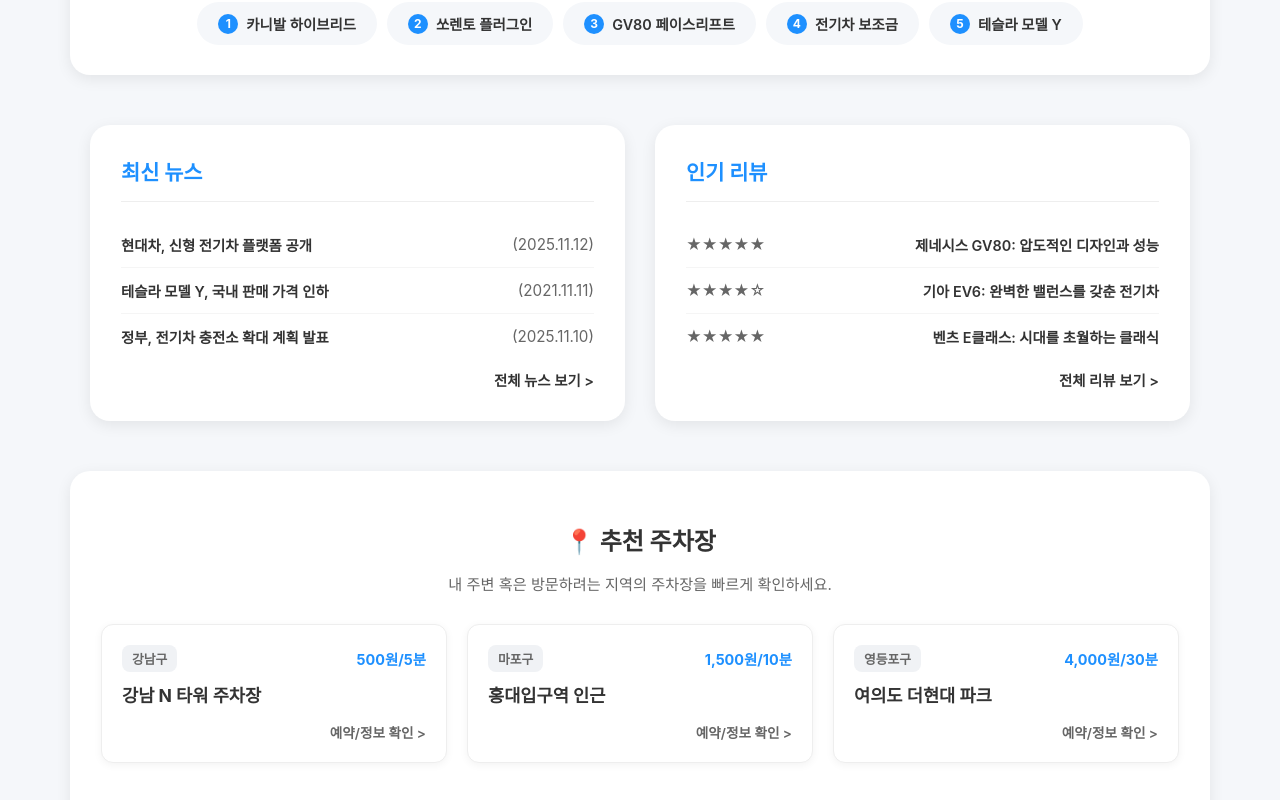
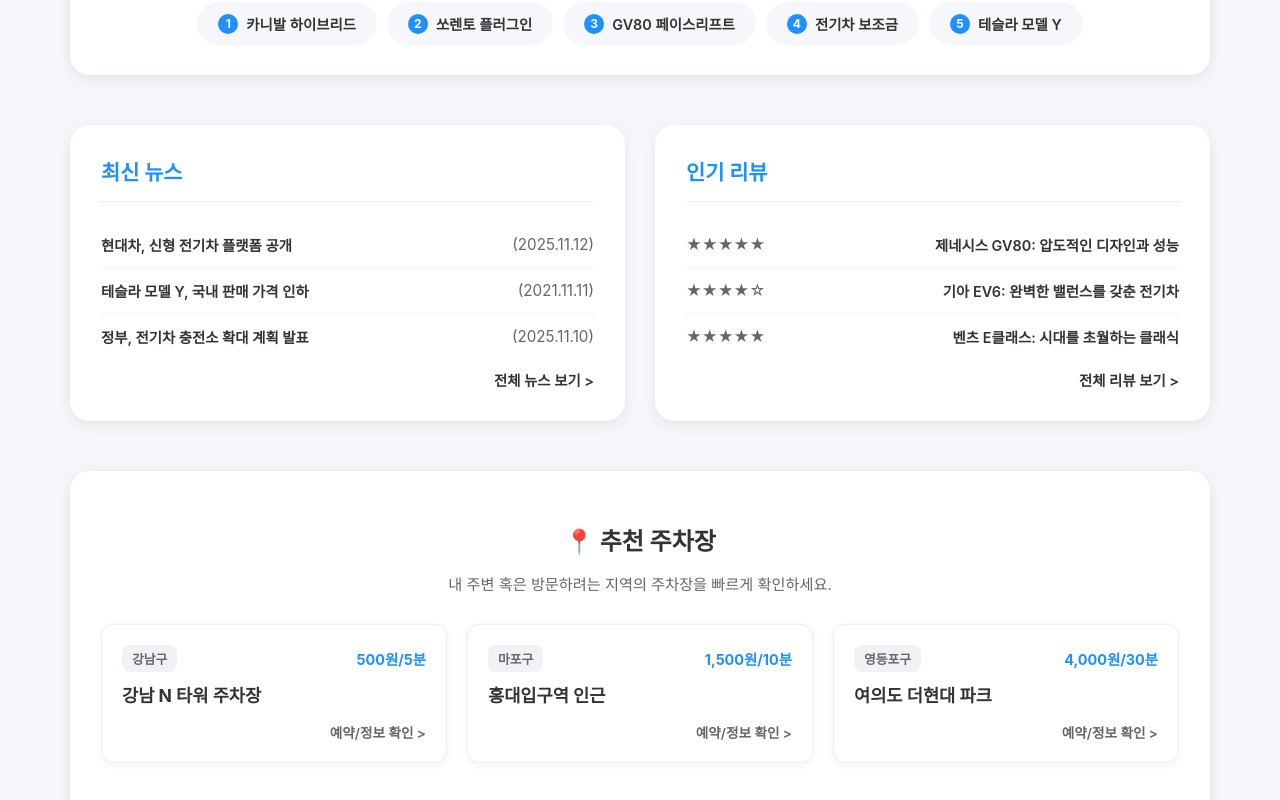
Before and after one commit to 2024136034-hakcheol/car-scope, a React (Create React App) app: page / in a window 1280 px wide. Shown: the part 580-1380 px from the top of the page. Built offline with nearby package versions, Linux system fonts and the light colour scheme; no server answers.

Commit message:
style: HomePage 하단 통계 카드에 선명한 그림자 추가

```diff
--- a/src/styles/HomePage.css
+++ b/src/styles/HomePage.css
@@ -238,7 +238,7 @@ body {
     width: 100%;
     max-width: var(--container-width);
     margin-bottom: 50px;
-    padding: 0 20px;
+    padding: 0;
     box-sizing: border-box;
 }
 
@@ -455,7 +455,7 @@ body {
     padding: 40px 20px;
     background-color: var(--white);
     border-radius: 20px;
-    box-shadow: 0 10px 30px rgba(0, 0, 0, 0.08);
+    box-shadow: 0 15px 35px rgba(0, 0, 0, 0.15);
     transition: transform 0.3s ease, box-shadow 0.3s ease;
     position: relative;
     top: 0;
```
